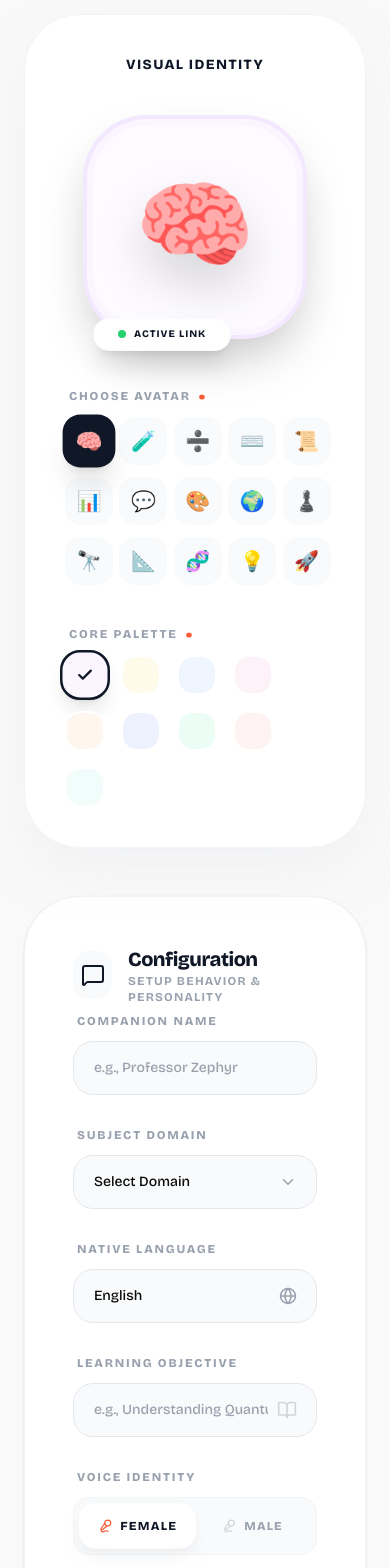
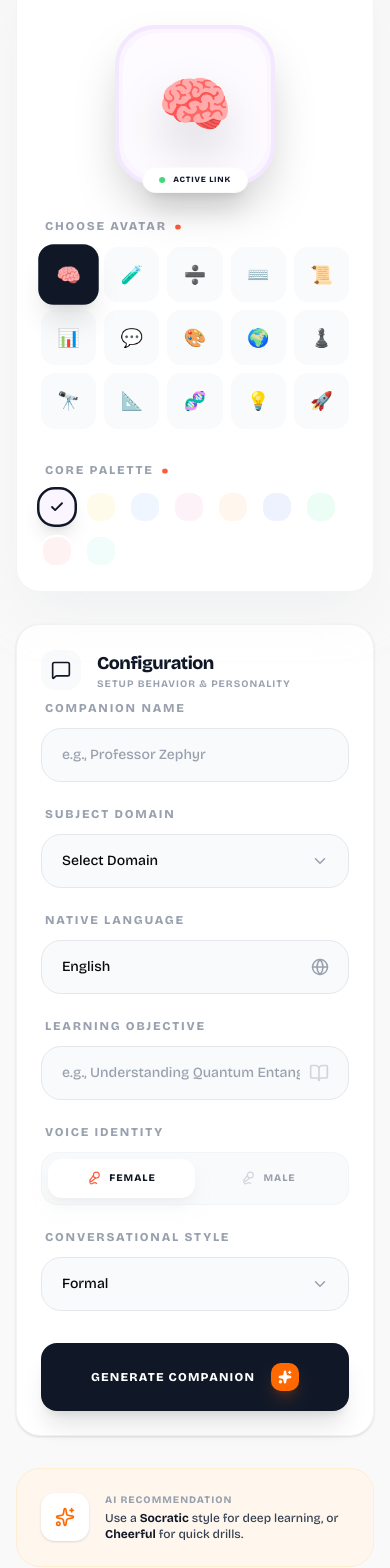
Before and after one commit to abdulrahmansoyooye/thecompanion, a Next.js app in the folder frontend/: page /companions/new in a window 390 px wide. Shown: the part 365-1933 px from the top of the page. Built offline with nearby package versions, Linux system fonts and the light colour scheme; no server answers.

Commit message:
feat: Add new page for creating companions with visual and behavioral configuration.

```diff
--- a/frontend/app/companions/new/page.tsx
+++ b/frontend/app/companions/new/page.tsx
@@ -65,36 +65,36 @@ const CompanionBuilder: React.FC = () => {
   const labelClass = "flex items-center gap-2 text-xs font-black text-gray-400 uppercase tracking-[0.15em] mb-3 ml-1";
 
   return (
-    <div className="max-w-6xl mx-auto px-6 py-12 md:py-20 lg:py-24">
+    <div className="max-w-6xl mx-auto px-4 sm:px-6 py-8 md:py-20 lg:py-24">
       <motion.div
         initial={{ opacity: 0, y: -20 }}
         animate={{ opacity: 1, y: 0 }}
-        className="text-center mb-16 space-y-4"
+        className="text-center mb-10 md:mb-16 space-y-4"
       >
         <span className="inline-flex items-center gap-2 px-4 py-1.5 bg-orange-50 text-[#FF5B37] rounded-full text-[10px] font-black uppercase tracking-widest shadow-sm">
           <Sparkles size={12} />
           Forge Your Mentor
         </span>
-        <h1 className="text-4xl md:text-6xl font-black text-gray-900 tracking-tighter">
+        <h1 className="text-3xl md:text-6xl font-black text-gray-900 tracking-tighter">
           Companion Builder
         </h1>
-        <p className="text-gray-500 max-w-2xl mx-auto text-lg md:text-xl font-medium leading-relaxed">
+        <p className="text-gray-500 max-w-2xl mx-auto text-base md:text-xl font-medium leading-relaxed">
           Design an intelligent presence that understands your goals and speaks your language.
         </p>
       </motion.div>
 
-      <form onSubmit={handleSubmit} className="grid grid-cols-1 lg:grid-cols-12 gap-12 items-start">
+      <form onSubmit={handleSubmit} className="grid grid-cols-1 lg:grid-cols-12 gap-8 lg:gap-12 items-start">
         {/* Visual Identity Panel */}
         <motion.div
           initial={{ opacity: 0, x: -30 }}
           animate={{ opacity: 1, x: 0 }}
           transition={{ delay: 0.2 }}
-          className="lg:col-span-5 space-y-8 sticky top-32"
+          className="lg:col-span-5 space-y-8 lg:sticky lg:top-32"
         >
-          <div className="bg-white p-10 rounded-[3.5rem] border border-gray-100 shadow-2xl shadow-gray-200/50 flex flex-col items-center relative overflow-hidden group">
+          <div className="bg-white p-6 md:p-10 rounded-3xl md:rounded-[3.5rem] border border-gray-100 shadow-2xl shadow-gray-200/50 flex flex-col items-center relative overflow-hidden group">
             <div className="absolute top-0 inset-x-0 h-1 bg-gradient-to-r from-transparent via-[#FF5B37]/30 to-transparent opacity-0 group-hover:opacity-100 transition-opacity" />
 
-            <h2 className="text-sm font-black text-gray-900 mb-10 uppercase tracking-widest">Visual Identity</h2>
+            <h2 className="text-xs md:text-sm font-black text-gray-900 mb-6 md:mb-10 uppercase tracking-widest">Visual Identity</h2>
 
             <AnimatePresence mode="wait">
               <motion.div
@@ -102,36 +102,36 @@ const CompanionBuilder: React.FC = () => {
                 initial={{ scale: 0.8, opacity: 0 }}
                 animate={{ scale: 1, opacity: 1 }}
                 exit={{ scale: 1.1, opacity: 0 }}
-                className={`relative w-56 h-56 mb-12 ${COLORS[selectedColorKey]} border-4 rounded-[4rem] p-1.5 shadow-2xl transition-all duration-500`}
+                className={`relative w-40 h-40 md:w-56 md:h-56 mb-8 md:mb-12 ${COLORS[selectedColorKey]} border-4 rounded-[2.5rem] md:rounded-[4rem] p-1 shadow-2xl transition-all duration-500`}
               >
-                <div className="w-full h-full rounded-[3.5rem] overflow-hidden flex items-center justify-center bg-white/60 backdrop-blur-md">
-                  <span className="text-8xl drop-shadow-2xl filter saturate-150">{selectedIcon}</span>
+                <div className="w-full h-full rounded-[2.2rem] md:rounded-[3.5rem] overflow-hidden flex items-center justify-center bg-white/60 backdrop-blur-md">
+                  <span className="text-6xl md:text-8xl drop-shadow-2xl filter saturate-150">{selectedIcon}</span>
                 </div>
-                <div className="absolute -bottom-4 bg-white px-6 py-2 rounded-2xl shadow-xl border border-gray-50 flex items-center gap-2">
-                  <span className="w-2 h-2 bg-green-500 rounded-full animate-pulse" />
-                  <span className="text-[10px] font-black text-gray-900 uppercase tracking-widest">Active Link</span>
+                <div className="absolute -bottom-3 md:-bottom-4 left-1/2 -translate-x-1/2 md:translate-x-0 md:left-auto md:right-auto bg-white px-4 py-1.5 md:px-6 md:py-2 rounded-xl md:rounded-2xl shadow-xl border border-gray-50 flex items-center gap-2 whitespace-nowrap">
+                  <span className="w-1.5 h-1.5 md:w-2 md:h-2 bg-green-500 rounded-full animate-pulse" />
+                  <span className="text-[8px] md:text-[10px] font-black text-gray-900 uppercase tracking-widest">Active Link</span>
                 </div>
               </motion.div>
             </AnimatePresence>
 
-            <div className="w-full space-y-10">
+            <div className="w-full space-y-8 md:space-y-10">
               <div>
                 <label className={labelClass}>
                   Choose Avatar
                   <span className="text-[#FF5B37] text-lg leading-none">•</span>
                 </label>
-                <div className="grid grid-cols-5 gap-3">
+                <div className="grid grid-cols-5 gap-2 md:gap-3">
                   {ICONS.map((icon, i) => (
                     <button
                       key={`${icon}-${i}`}
                       type="button"
                       onClick={() => setSelectedIcon(icon)}
-                      className={`w-12 h-12 flex items-center justify-center rounded-2xl transition-all duration-300 ${selectedIcon === icon
+                      className={`aspect-square flex items-center justify-center rounded-xl md:rounded-2xl transition-all duration-300 ${selectedIcon === icon
                         ? 'bg-gray-900 text-white scale-110 shadow-xl'
-                        : 'bg-gray-50 text-gray-400 hover:bg-gray-100 hover:text-gray-600'
+                        : 'bg-gray-50 text-gray-400 hover:bg-gray-100'
                         }`}
                     >
-                      <span className="text-xl">{icon}</span>
+                      <span className="text-lg md:text-xl">{icon}</span>
                     </button>
                   ))}
                 </div>
@@ -142,13 +142,13 @@ const CompanionBuilder: React.FC = () => {
                   Core Palette
                   <span className="text-[#FF5B37] text-lg leading-none">•</span>
                 </label>
-                <div className="flex flex-wrap gap-4">
+                <div className="flex flex-wrap gap-3 md:gap-4">
                   {(Object.keys(COLORS) as Array<keyof typeof COLORS>).map(key => (
                     <button
                       key={key}
                       type="button"
                       onClick={() => setSelectedColorKey(key)}
-                      className={`w-10 h-10 rounded-2xl border-2 transition-all duration-300 relative group/color ${COLORS[key].split(' ')[0]
+                      className={`w-8 h-8 md:w-10 md:h-10 rounded-xl md:rounded-2xl border-2 transition-all duration-300 relative group/color ${COLORS[key].split(' ')[0]
                         } ${selectedColorKey === key
                           ? 'border-gray-900 scale-125 shadow-lg'
                           : 'border-white hover:scale-110'
@@ -156,10 +156,10 @@ const CompanionBuilder: React.FC = () => {
                     >
                       {selectedColorKey === key && (
                         <div className="absolute inset-0 flex items-center justify-center text-gray-900">
-                          <Check size={14} strokeWidth={3} />
+                          <Check size={12} strokeWidth={3} />
                         </div>
                       )}
-                      <span className="absolute -bottom-8 left-1/2 -translate-x-1/2 opacity-0 group-hover/color:opacity-100 transition-opacity text-[8px] font-bold text-gray-500 uppercase tracking-widest whitespace-nowrap">
+                      <span className="hidden md:block absolute -bottom-8 left-1/2 -translate-x-1/2 opacity-0 group-hover/color:opacity-100 transition-opacity text-[8px] font-bold text-gray-500 uppercase tracking-widest whitespace-nowrap">
                         {key}
                       </span>
                     </button>
@@ -175,20 +175,20 @@ const CompanionBuilder: React.FC = () => {
           initial={{ opacity: 0, x: 30 }}
           animate={{ opacity: 1, x: 0 }}
           transition={{ delay: 0.3 }}
-          className="lg:col-span-7 space-y-10"
+          className="lg:col-span-7 space-y-8 md:space-y-10"
         >
-          <div className="bg-white p-12 rounded-[3.5rem] border border-gray-100 shadow-sm space-y-10">
+          <div className="bg-white p-6 md:p-12 rounded-3xl md:rounded-[3.5rem] border border-gray-100 shadow-sm space-y-8 md:space-y-10">
             <div className="flex items-center gap-4 mb-2">
-              <div className="w-12 h-12 bg-gray-50 rounded-2xl flex items-center justify-center text-gray-900">
-                <MessageSquare size={24} />
+              <div className="w-10 h-10 md:w-12 md:h-12 bg-gray-50 rounded-xl md:rounded-2xl flex items-center justify-center text-gray-900">
+                <MessageSquare size={20} />
               </div>
               <div>
-                <h2 className="text-xl font-black text-gray-900 tracking-tight">Configuration</h2>
-                <p className="text-xs font-bold text-gray-400 uppercase tracking-widest">Setup behavior & personality</p>
+                <h2 className="text-lg md:text-xl font-black text-gray-900 tracking-tight">Configuration</h2>
+                <p className="text-[10px] font-bold text-gray-400 uppercase tracking-widest">Setup behavior & personality</p>
               </div>
             </div>
 
-            <div className="space-y-8">
+            <div className="space-y-6 md:space-y-8">
               <div>
                 <label className={labelClass}>Companion Name</label>
                 <input
@@ -201,7 +201,7 @@ const CompanionBuilder: React.FC = () => {
                 />
               </div>
 
-              <div className="grid grid-cols-1 md:grid-cols-2 gap-8">
+              <div className="grid grid-cols-1 md:grid-cols-2 gap-6 md:gap-8">
                 <div>
                   <label className={labelClass}>Subject Domain</label>
                   <div className="relative">
@@ -262,7 +262,7 @@ const CompanionBuilder: React.FC = () => {
                 </div>
               </div>
 
-              <div className="grid grid-cols-1 md:grid-cols-2 gap-8">
+              <div className="grid grid-cols-1 md:grid-cols-2 gap-6 md:gap-8">
                 <div>
                   <label className={labelClass}>Voice Identity</label>
                   <div className="flex p-1.5 bg-gray-50 rounded-2xl border border-gray-100">
@@ -271,8 +271,8 @@ const CompanionBuilder: React.FC = () => {
                         key={v}
                         type="button"
                         onClick={() => setFormData({ ...formData, voiceType: v })}
-                        className={`flex-1 py-3.5 rounded-[1rem] text-xs font-black uppercase tracking-widest transition-all duration-300 flex items-center justify-center gap-2 ${formData.voiceType === v
-                          ? 'bg-white text-gray-900 shadow-lg shadow-gray-200/50 scale-[1.02]'
+                        className={`flex-1 py-3 md:py-3.5 rounded-xl md:rounded-[1rem] text-[10px] md:text-xs font-black uppercase tracking-widest transition-all duration-300 flex items-center justify-center gap-2 ${formData.voiceType === v
+                          ? 'bg-white text-gray-900 shadow-lg shadow-gray-200/50'
                           : 'text-gray-400 hover:text-gray-600'
                           }`}
                       >
@@ -306,32 +306,32 @@ const CompanionBuilder: React.FC = () => {
             <button
               type="submit"
               disabled={isSubmitting}
-              className={`group w-full bg-gray-900 hover:bg-black text-white font-black py-6 rounded-3xl transition-all duration-300 shadow-2xl shadow-gray-300 flex items-center justify-center gap-4 relative overflow-hidden active:scale-[0.98] ${isSubmitting ? 'opacity-70 cursor-not-allowed' : ''
+              className={`group w-full bg-gray-900 hover:bg-black text-white font-black py-5 md:py-6 rounded-2xl md:rounded-3xl transition-all duration-300 shadow-xl flex items-center justify-center gap-4 relative overflow-hidden active:scale-[0.98] ${isSubmitting ? 'opacity-70 cursor-not-allowed' : ''
                 }`}
             >
               {isSubmitting ? (
                 <div className="flex items-center gap-3">
-                  <div className="w-5 h-5 border-3 border-white/30 border-t-white rounded-full animate-spin" />
-                  <span className="uppercase tracking-widest text-xs">Architecting Companion...</span>
+                  <div className="w-4 h-4 md:w-5 md:h-5 border-2 md:border-3 border-white/30 border-t-white rounded-full animate-spin" />
+                  <span className="uppercase tracking-widest text-[10px] md:text-xs">Architecting...</span>
                 </div>
               ) : (
                 <>
-                  <span className="uppercase tracking-[0.2em] text-sm">Generate My Companion</span>
-                  <div className="w-8 h-8 bg-orange-500 rounded-xl flex items-center justify-center group-hover:rotate-12 transition-transform shadow-lg shadow-orange-500/20">
-                    <Sparkles size={16} fill="currentColor" />
+                  <span className="uppercase tracking-[0.1em] md:tracking-[0.2em] text-xs md:text-sm">Generate Companion</span>
+                  <div className="w-7 h-7 md:w-8 md:h-8 bg-orange-500 rounded-lg md:rounded-xl flex items-center justify-center group-hover:rotate-12 transition-transform shadow-lg shadow-orange-500/20">
+                    <Sparkles size={14} md:size={16} fill="currentColor" />
                   </div>
                 </>
               )}
             </button>
           </div>
 
-          <div className="bg-orange-50 rounded-[2.5rem] p-8 border border-orange-100/50 flex items-center gap-6">
-            <div className="w-14 h-14 bg-white rounded-2xl flex items-center justify-center shadow-sm">
-              <Sparkles className="text-orange-500" />
+          <div className="bg-orange-50 rounded-3xl md:rounded-[2.5rem] p-6 md:p-8 border border-orange-100 flex items-center gap-4 md:gap-6">
+            <div className="w-12 h-12 md:w-14 md:h-14 bg-white rounded-xl md:rounded-2xl flex items-center justify-center shrink-0 shadow-sm">
+              <Sparkles className="text-orange-500" size={20} />
             </div>
             <div className="flex-1">
-              <p className="text-xs font-black text-gray-400 uppercase tracking-widest mb-1">AI Recommendation</p>
-              <p className="text-gray-700 text-sm font-medium">Use a <span className="text-gray-900 font-extrabold">Socratic</span> style for deep learning topics, or <span className="text-gray-900 font-extrabold">Cheerful</span> for quick vocabulary drills.</p>
+              <p className="text-[10px] font-black text-gray-400 uppercase tracking-widest mb-0.5 md:mb-1">AI Recommendation</p>
+              <p className="text-gray-700 text-xs md:text-sm font-medium">Use a <span className="text-gray-900 font-bold">Socratic</span> style for deep learning, or <span className="text-gray-900 font-bold">Cheerful</span> for quick drills.</p>
             </div>
           </div>
         </motion.div>
```
